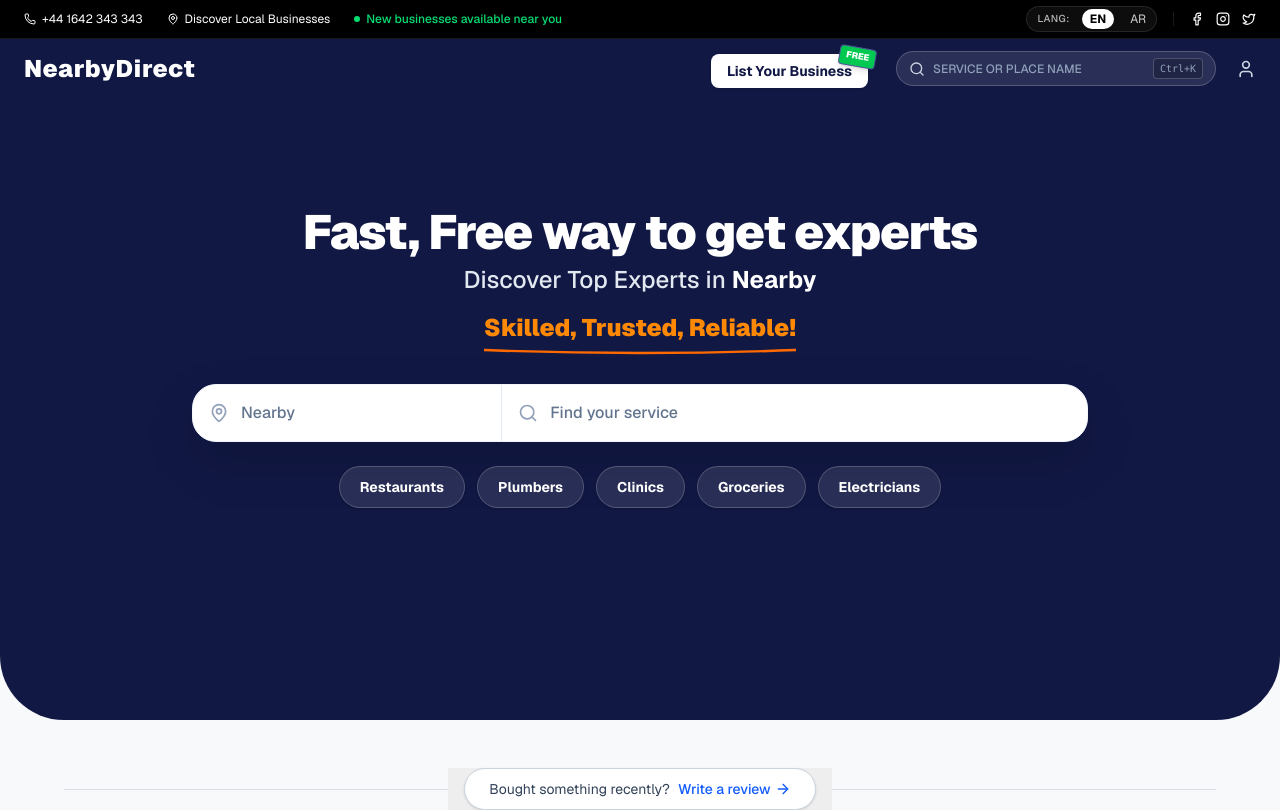
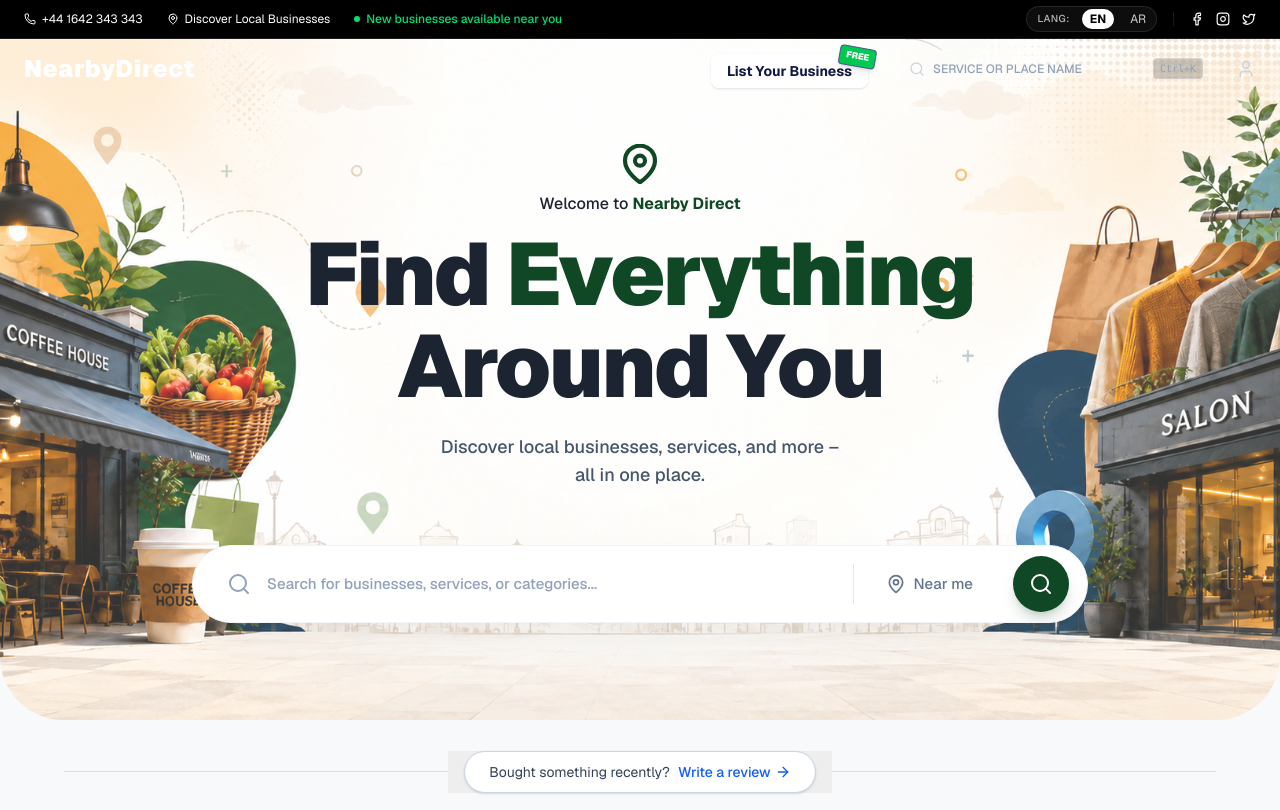
Before and after one commit to Kuthaka/LocalDial-Frontend-v1, a Next.js app: page / in a window 1280 px wide. Shown: the top 810 px of the page. Built offline with nearby package versions, Linux system fonts and the light colour scheme.

Commit message:
feat(hero) - edited the hero

```diff
--- a/src/app/page.tsx
+++ b/src/app/page.tsx
@@ -79,8 +79,14 @@ export default function Home() {
   return (
     <div className="min-h-screen w-full bg-[#f8f9fa] flex flex-col items-center relative overflow-x-hidden transition-colors duration-500 z-0">
 
-      {/* Dark hero background matching blue theme */}
-      <div className="absolute top-0 left-0 w-full h-[75vh] md:h-[90vh] bg-[#111844] -z-10 rounded-b-[3rem] md:rounded-b-[4rem]" />
+      {/* Light hero background matching the image */}
+      <div
+        className="absolute top-0 left-0 w-full h-[75vh] md:h-[90vh] bg-cover bg-center bg-no-repeat -z-10 rounded-b-[3rem] md:rounded-b-[4rem] overflow-hidden"
+        style={{ backgroundImage: "url('/banners/banner001.png')" }}
+      >
+        {/* Very subtle overlay in case background needs blending */}
+        <div className="absolute inset-0 bg-white/20 backdrop-blur-[1px] md:backdrop-blur-none"></div>
+      </div>
 
       <div className="w-full max-w-7xl px-4 md:px-6 relative flex flex-col flex-1">
         <Navbar />
@@ -91,7 +97,7 @@ export default function Home() {
             layout: { type: "spring", stiffness: 200, damping: 25 },
             opacity: { duration: 0.2 }
           }}
-          className={`w-full flex flex-col ${isSearching ? 'pt-32 md:pt-40' : 'pt-36 md:pt-48 min-h-[75vh] md:min-h-[90vh]'}`}
+          className={`w-full flex flex-col items-center justify-center ${isSearching ? 'pt-24 md:pt-28' : 'pt-28 md:pt-36 pb-20'}`}
         >
           {/* Back button only when searching */}
           <AnimatePresence>
@@ -116,83 +122,69 @@ export default function Home() {
               initial={{ opacity: 0, y: 20 }}
               animate={{ opacity: 1, y: 0 }}
               exit={{ opacity: 0, scale: 0.95 }}
-              className="text-center mb-6 md:mb-10 mt-8 md:mt-4"
+              className="flex flex-col items-center text-center mb-6 md:mb-8 z-10 relative w-full"
             >
-              <h1 className="text-3xl sm:text-4xl md:text-5xl font-black text-white mb-2 tracking-tight">
-                Fast, Free way to get experts
-              </h1>
-              <p className="text-lg md:text-2xl text-slate-200 mb-2 font-medium">
-                Discover Top Experts in <span className="font-bold text-white">Nearby</span>
-              </p>
-              <div className="relative inline-block mt-2">
-                <span className="text-xl md:text-2xl font-black text-orange-400">
-                  Skilled, Trusted, Reliable!
-                </span>
-                <svg className="absolute w-full h-3 -bottom-3 left-0 text-orange-500" viewBox="0 0 100 20" preserveAspectRatio="none">
-                  <path d="M0 10 Q 50 20 100 10" fill="transparent" stroke="currentColor" strokeWidth="4" strokeLinecap="round" />
+              {/* Green map pin icon at the top */}
+              <div className="mb-2 text-[#104825]">
+                <svg width="40" height="40" viewBox="0 0 24 24" fill="none" stroke="currentColor" strokeWidth="2.5" strokeLinecap="round" strokeLinejoin="round">
+                  <path d="M21 10c0 7-9 13-9 13s-9-6-9-13a9 9 0 0 1 18 0z"></path>
+                  <circle cx="12" cy="10" r="3"></circle>
                 </svg>
               </div>
+
+              <h3 className="text-sm md:text-base text-[#1c2331] font-medium mb-3 flex items-center gap-1">
+                Welcome to <span className="font-bold text-[#104825]">Nearby Direct</span>
+              </h3>
+
+              <h1 className="text-5xl sm:text-6xl md:text-[5.5rem] font-black text-[#1c2331] mb-5 tracking-tight max-w-4xl leading-[1.05]">
+                Find <span className="text-[#104825]">Everything</span><br/>Around You
+              </h1>
+
+              <p className="text-base md:text-lg text-slate-600 font-medium max-w-lg mb-6">
+                Discover local businesses, services, and more –<br className="hidden md:block"/>all in one place.
+              </p>
             </motion.div>
           )}
 
           {/* Search Bar Container */}
           <motion.div
             layout
-            className="relative z-50 w-full max-w-4xl mx-auto"
+            className="relative z-50 w-full max-w-4xl mx-auto px-4 md:px-0"
           >
-            <div className={`bg-white shadow-[0_20px_50px_rgba(0,0,0,0.15)] flex flex-col md:flex-row overflow-hidden border border-slate-100 transition-all duration-500 ${isSearching ? 'rounded-xl' : 'rounded-lg md:rounded-2xl'}`}>
-
-              {/* Location Input */}
-              <div className="flex-1 flex items-center px-4 py-3 md:py-4 border-b md:border-b-0 md:border-r border-slate-200">
-                <MapPin className="text-slate-400 w-5 h-5 mr-3 flex-shrink-0" />
-                <input
-                  type="text"
-                  placeholder="Nearby"
-                  className="w-full bg-transparent outline-none text-slate-900 text-sm md:text-base placeholder:text-slate-500 font-medium"
-                />
-              </div>
+            <div className={`bg-white shadow-[0_20px_40px_rgba(0,0,0,0.06)] flex flex-col md:flex-row overflow-hidden border border-slate-100 transition-all duration-500 ${isSearching ? 'rounded-2xl' : 'rounded-3xl md:rounded-full'} p-2 md:p-2.5 items-center`}>
 
               {/* Query Input */}
-              <div className="flex-[2] flex items-center px-4 py-3 md:py-4">
-                <Search className="text-slate-400 w-5 h-5 mr-3 flex-shrink-0" />
+              <div className="flex-1 flex items-center px-4 md:px-6 py-3 w-full">
+                <Search className="text-slate-400 w-5 h-5 md:w-6 md:h-6 mr-3 md:mr-4 flex-shrink-0" />
                 <input
                   ref={searchInputRef}
                   type="text"
-                  placeholder="Find your service"
+                  placeholder="Search for businesses, services, or categories..."
                   onFocus={() => setIsSearching(true)}
-                  className="w-full bg-transparent outline-none text-slate-900 text-sm md:text-base placeholder:text-slate-500 font-medium"
+                  className="w-full bg-transparent outline-none text-[#1c2331] text-sm md:text-[15px] placeholder:text-slate-400 font-medium"
                   value={searchQuery}
                   onChange={(e) => setSearchQuery(e.target.value)}
                 />
               </div>
+
+              {/* Vertical Divider */}
+              <div className="hidden md:block w-px h-10 bg-slate-200 mx-2"></div>
+
+              {/* Location Input & Button */}
+              <div className="flex items-center justify-between w-full md:w-auto px-4 md:px-2 py-3 md:py-0 border-t md:border-t-0 border-slate-100 mt-2 md:mt-0 gap-4 md:gap-6">
+                <div className="flex items-center text-slate-500 hover:text-slate-800 cursor-pointer transition-colors px-2 md:px-4">
+                  <MapPin className="w-5 h-5 mr-2" />
+                  <span className="font-medium text-sm md:text-[15px] whitespace-nowrap">Near me</span>
+                </div>
+
+                <button className="w-12 h-12 md:w-14 md:h-14 rounded-full bg-[#104825] hover:bg-[#0c361c] flex items-center justify-center text-white flex-shrink-0 transition-colors shadow-lg shadow-[#104825]/20">
+                  <Search className="w-5 h-5 md:w-6 md:h-6" />
+                </button>
+              </div>
             </div>
           </motion.div>
 
-          {/* Quick Tags inside Hero */}
-          {!isSearching && (
-            <motion.div
-              layout
-              initial={{ opacity: 0 }}
-              animate={{ opacity: 1 }}
-              exit={{ opacity: 0 }}
-              className="mt-6 flex flex-wrap justify-center gap-2 md:gap-3 px-4 relative z-50 max-w-4xl mx-auto w-full"
-            >
-              {['Restaurants', 'Plumbers', 'Clinics', 'Groceries', 'Electricians'].map((tag) => (
-                <motion.span
-                  key={tag}
-                  whileHover={{ scale: 1.05, backgroundColor: "rgba(255,255,255,0.2)" }}
-                  whileTap={{ scale: 0.95 }}
-                  onClick={() => {
-                    setSearchQuery(tag);
-                    setIsSearching(true);
-                  }}
-                  className="px-3 md:px-5 py-2 md:py-2.5 bg-white/10 text-white rounded-full text-xs md:text-sm font-bold border border-white/20 cursor-pointer transition-colors whitespace-nowrap shadow-sm"
-                >
-                  {tag}
-                </motion.span>
-              ))}
-            </motion.div>
-          )}
+
         </motion.div>
 
         {/* Dynamic Content Area */}
```
Also changed, not shown: public/banners/banner001.png (added), public/hero-bg.png (added).
